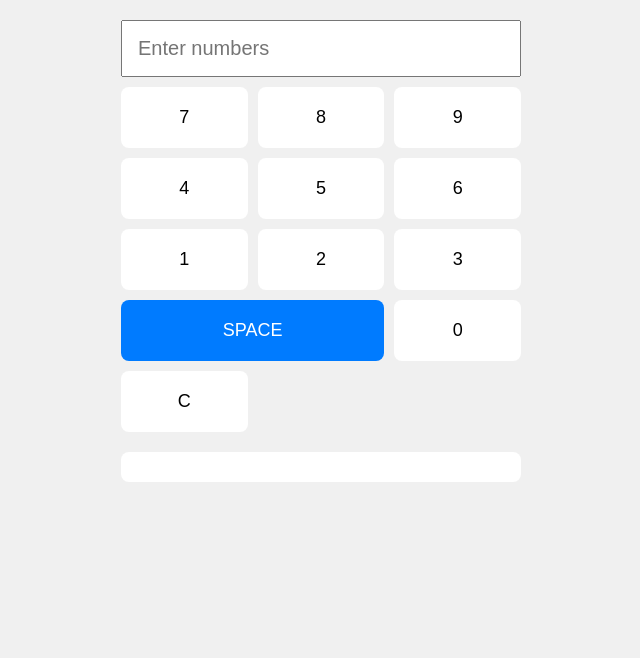
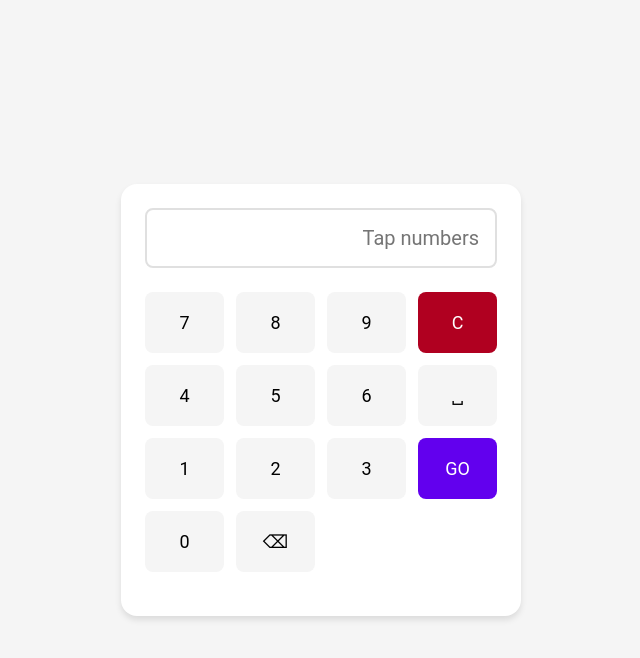
Before and after one commit to VaultSec/mediaan, a plain HTML site: page index.html in a window 1280 px wide. Shown: the whole page, without its empty margins (319-959 px from the left). Drawn offline with Linux system fonts and the light colour scheme.

Commit message:
Update index.html

```diff
--- a/index.html
+++ b/index.html
@@ -5,55 +5,157 @@
     <meta name="viewport" content="width=device-width, initial-scale=1.0">
     <title>Median Distance Calculator</title>
     <style>
-        * { box-sizing: border-box; font-family: Arial, sans-serif; }
-        body { background: #f0f0f0; margin: 0; padding: 20px; }
-        .container { max-width: 400px; margin: 0 auto; }
-        #inputField { width: 100%; padding: 15px; font-size: 20px; margin-bottom: 10px; }
-        .numpad { display: grid; grid-template-columns: repeat(3, 1fr); gap: 10px; }
-        button { padding: 20px; font-size: 18px; border: none; border-radius: 8px; background: #fff; }
-        .space-btn { grid-column: span 2; background: #007bff; color: white; }
-        #result { margin-top: 20px; padding: 15px; background: white; border-radius: 8px; }
+        * {
+            box-sizing: border-box;
+            font-family: 'Roboto', sans-serif;
+            margin: 0;
+            padding: 0;
+        }
+
+        body {
+            background: #f5f5f5;
+            min-height: 100vh;
+            display: flex;
+            justify-content: center;
+            align-items: center;
+            padding: 20px;
+        }
+
+        .container {
+            background: white;
+            width: 100%;
+            max-width: 400px;
+            padding: 24px;
+            border-radius: 16px;
+            box-shadow: 0 4px 6px rgba(0, 0, 0, 0.1);
+        }
+
+        #inputField {
+            width: 100%;
+            padding: 16px;
+            font-size: 20px;
+            border: 2px solid #e0e0e0;
+            border-radius: 8px;
+            margin-bottom: 24px;
+            text-align: right;
+            transition: border-color 0.3s;
+        }
+
+        #inputField:focus {
+            outline: none;
+            border-color: #6200ee;
+        }
+
+        .numpad {
+            display: grid;
+            grid-template-columns: repeat(4, 1fr);
+            gap: 12px;
+            margin-bottom: 20px;
+        }
+
+        .btn {
+            background: #f5f5f5;
+            border: none;
+            padding: 20px;
+            font-size: 18px;
+            border-radius: 8px;
+            cursor: pointer;
+            transition: all 0.2s;
+            display: flex;
+            justify-content: center;
+            align-items: center;
+        }
+
+        .btn:hover {
+            background: #e0e0e0;
+        }
+
+        .btn.primary {
+            background: #6200ee;
+            color: white;
+        }
+
+        .btn.primary:hover {
+            background: #3700b3;
+        }
+
+        .btn.danger {
+            background: #b00020;
+            color: white;
+        }
+
+        .btn.danger:hover {
+            background: #8a001a;
+        }
+
+        #result {
+            font-size: 20px;
+            padding: 16px;
+            background: #e8f5e9;
+            border-radius: 8px;
+            color: #2e7d32;
+            text-align: center;
+            margin-top: 20px;
+            display: none;
+        }
     </style>
 </head>
 <body>
     <div class="container">
-        <input type="text" id="inputField" placeholder="Enter numbers" readonly>
+        <input type="text" id="inputField" placeholder="Tap numbers" readonly>
+
         <div class="numpad">
-            <button onclick="addNum(7)">7</button>
-            <button onclick="addNum(8)">8</button>
-            <button onclick="addNum(9)">9</button>
-            <button onclick="addNum(4)">4</button>
-            <button onclick="addNum(5)">5</button>
-            <button onclick="addNum(6)">6</button>
-            <button onclick="addNum(1)">1</button>
-            <button onclick="addNum(2)">2</button>
-            <button onclick="addNum(3)">3</button>
-            <button onclick="addSpace()" class="space-btn">SPACE</button>
-            <button onclick="addNum(0)">0</button>
-            <button onclick="clearInput()">C</button>
+            <button class="btn" onclick="addNum(7)">7</button>
+            <button class="btn" onclick="addNum(8)">8</button>
+            <button class="btn" onclick="addNum(9)">9</button>
+            <button class="btn danger" onclick="clearInput()">C</button>
+            <button class="btn" onclick="addNum(4)">4</button>
+            <button class="btn" onclick="addNum(5)">5</button>
+            <button class="btn" onclick="addNum(6)">6</button>
+            <button class="btn" onclick="addSpace()">␣</button>
+            <button class="btn" onclick="addNum(1)">1</button>
+            <button class="btn" onclick="addNum(2)">2</button>
+            <button class="btn" onclick="addNum(3)">3</button>
+            <button class="btn primary" onclick="calculate()">GO</button>
+            <button class="btn" onclick="addNum(0)">0</button>
+            <button class="btn" onclick="delLast()">⌫</button>
         </div>
+
         <div id="result"></div>
     </div>
 
     <script>
         function addNum(n) {
-            document.getElementById('inputField').value += n;
+            const field = document.getElementById('inputField');
+            field.value += n;
+            calculate();
         }
+
         function addSpace() {
-            document.getElementById('inputField').value += ' ';
+            const field = document.getElementById('inputField');
+            field.value += ' ';
         }
+
         function clearInput() {
             document.getElementById('inputField').value = '';
-            document.getElementById('result').innerHTML = '';
+            document.getElementById('result').style.display = 'none';
+        }
+
+        function delLast() {
+            const field = document.getElementById('inputField');
+            field.value = field.value.slice(0, -1);
+            calculate();
         }
 
         function calculate() {
-            const numbers = document.getElementById('inputField').value
-                .trim().split(' ')
-                .filter(n => n !== '')
-                .map(Number);
+            const input = document.getElementById('inputField').value.trim();
+            const numbers = input.split(' ').filter(n => n !== '').map(Number);
+            const resultDiv = document.getElementById('result');
 
-            if (numbers.length < 1) return;
+            if (numbers.length < 1) {
+                resultDiv.style.display = 'none';
+                return;
+            }
 
             const sorted = [...numbers].sort((a, b) => a - b);
             const mid = Math.floor(sorted.length / 2);
@@ -74,12 +176,10 @@
                 }
             });
 
-            document.getElementById('result').innerHTML =
-                Array.from(new Set(result)).join(', ');
+            const uniqueResults = [...new Set(result)];
+            resultDiv.textContent = uniqueResults.join(', ');
+            resultDiv.style.display = 'block';
         }
-
-        // Add event listeners for real-time calculation
-        document.getElementById('inputField').addEventListener('input', calculate);
     </script>
 </body>
 </html>
```
